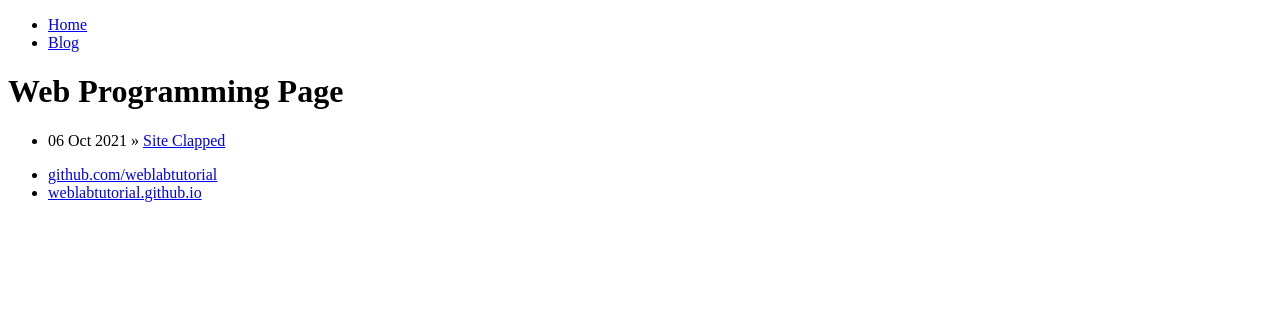
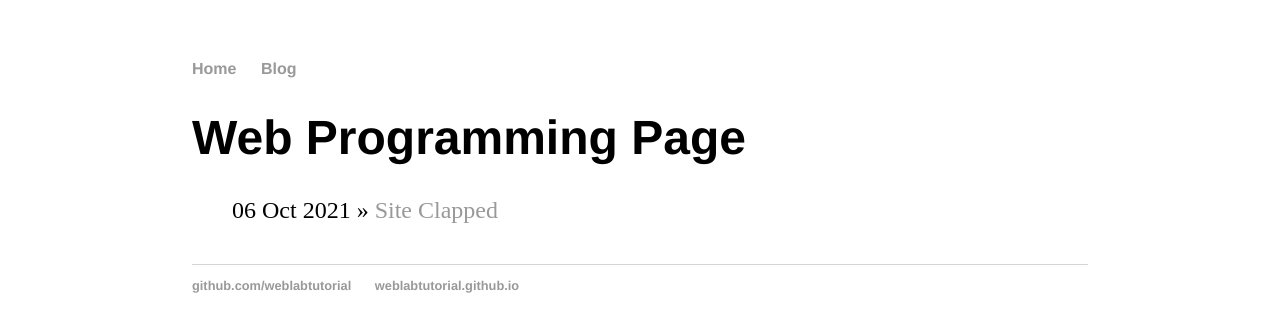
Before and after one commit to Lukas-Jurcaga/Lukas-Jurcaga.github.io, a Jekyll site: the page built from blog/index.html, in a window 1280 px wide. Shown: the top 332 px of the page. Built offline with Jekyll 4.4.1, drawn with Linux system fonts in a browser that asks for light colours.

Commit message:
Update default.html

```diff
--- a/_layouts/default.html
+++ b/_layouts/default.html
@@ -1,7 +1,7 @@
 <!DOCTYPE html>
 <html>
   <head>
-    <link rel="stylesheet" type="text/css" href="./css/style.css">
+    <link rel="stylesheet" type="text/css" href="/css/style.css">
     <title>{{ page.title }}</title>
   </head>
 
```
